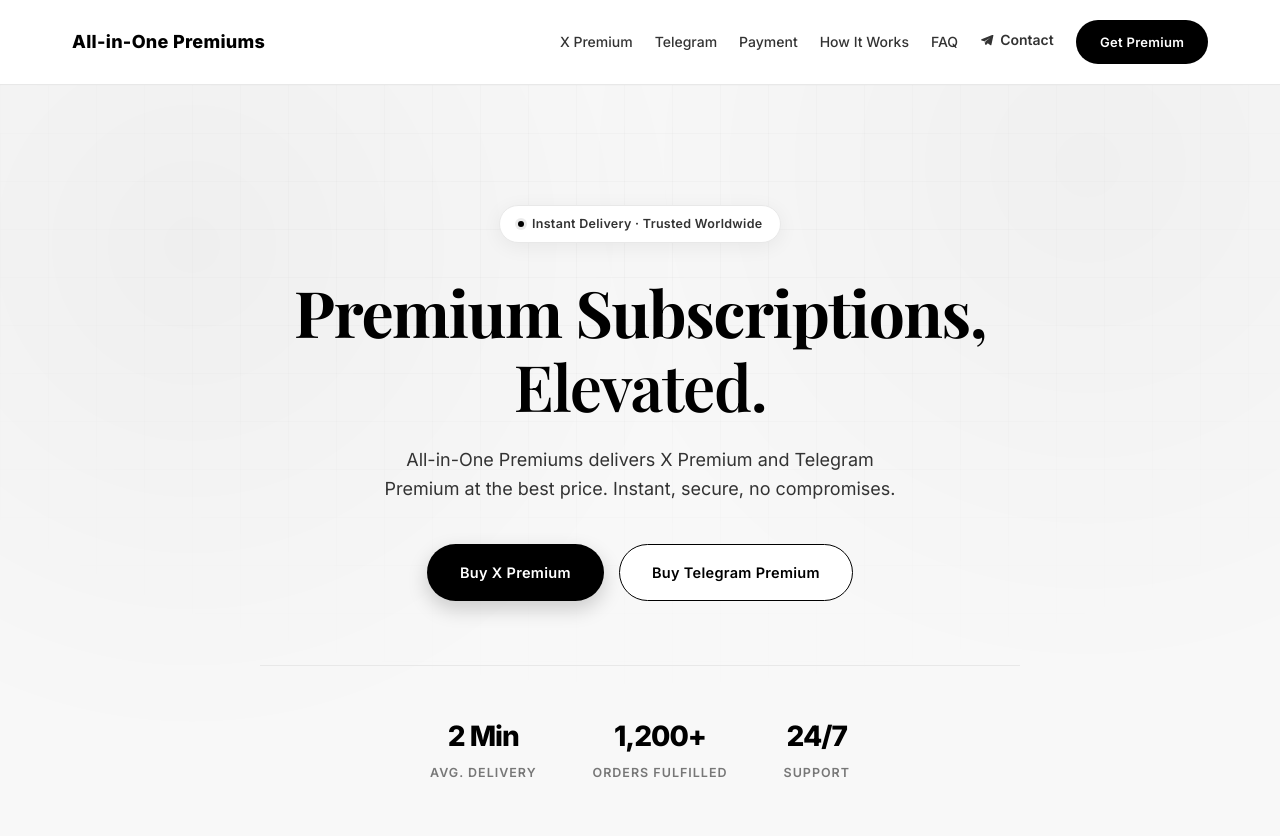
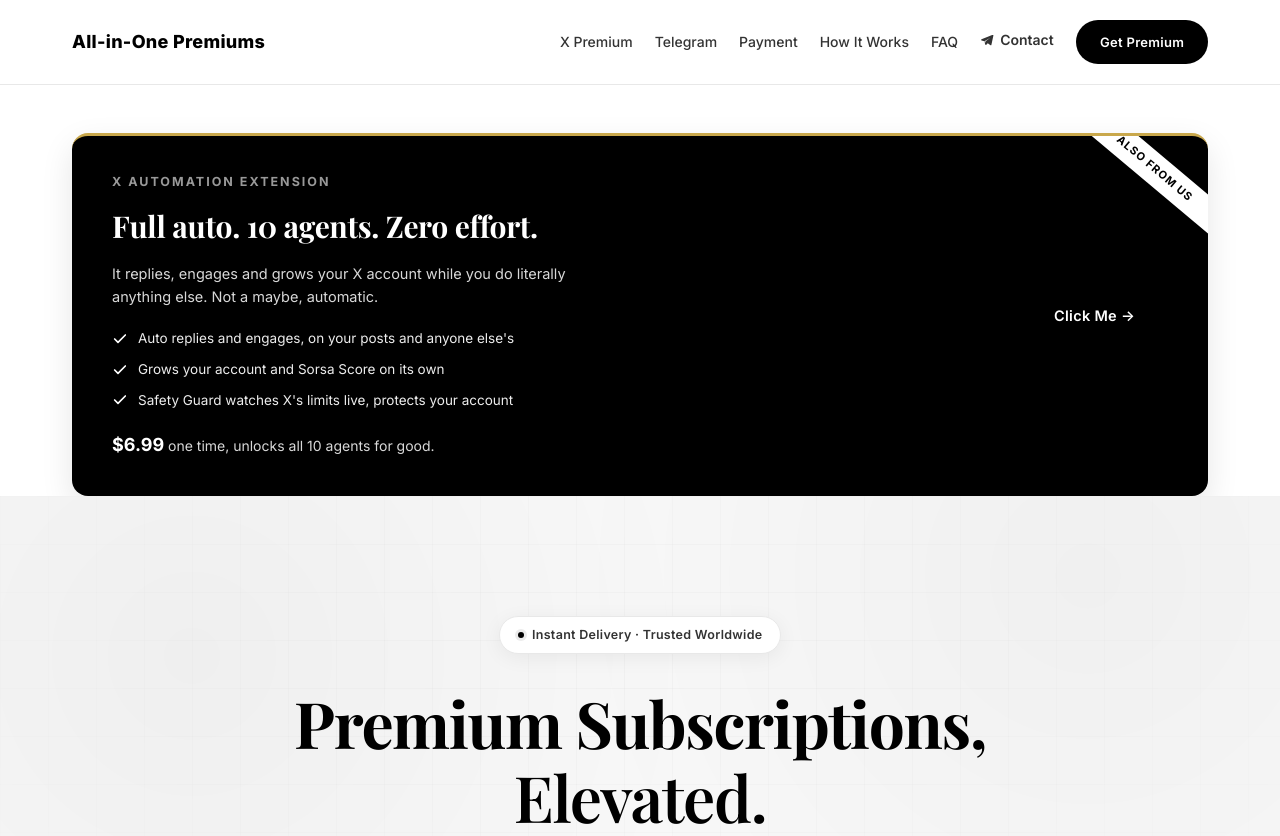
Before and after one commit to Evan3455940/all-in-one-premiums, a plain HTML site: page index.html in a window 1280 px wide. Shown: the top 836 px of the page. Drawn offline with nearby package versions, Linux system fonts and the light colour scheme.

Commit message:
Add X automation extension promo banner

```diff
--- a/index.html
+++ b/index.html
@@ -128,6 +128,28 @@
   .hero-stats{display:flex;justify-content:center;gap:56px;flex-wrap:wrap;padding-top:48px;border-top:1px solid var(--border);}
   .stat h3{font-size:28px;font-weight:800;letter-spacing:-1px;}
   .stat span{font-size:12.5px;color:var(--text-muted);text-transform:uppercase;letter-spacing:1px;font-weight:600;}
+
+  /* X automation promo banner */
+  .promo-banner{
+    position:relative;background:#000;color:#fff;border-radius:var(--radius);border-top:3px solid var(--gold);
+    padding:36px 40px;display:flex;align-items:center;justify-content:space-between;gap:40px;flex-wrap:wrap;
+    box-shadow:var(--shadow-lift);overflow:hidden;
+  }
+  .promo-banner .ribbon{background:#fff;color:#000;}
+  .promo-banner-text{flex:1;min-width:280px;}
+  .promo-banner-text .eyebrow{color:#999;margin-bottom:10px;}
+  .promo-banner-title{font-family:var(--font-serif);font-size:clamp(22px,3vw,30px);font-weight:700;letter-spacing:-.01em;margin-bottom:12px;}
+  .promo-banner-sub{font-size:14.5px;color:#D8D8D8;max-width:480px;margin-bottom:20px;}
+  .promo-banner-list{list-style:none;display:flex;flex-direction:column;gap:9px;margin-bottom:20px;}
+  .promo-banner-list li{display:flex;align-items:center;gap:10px;font-size:13.5px;color:#EDEDED;}
+  .promo-banner-list li svg{flex-shrink:0;width:16px;height:16px;stroke:#fff;stroke-width:2.5;}
+  .promo-banner-price{font-size:14px;color:#D8D8D8;}
+  .promo-banner-price b{color:#fff;font-size:18px;}
+  .promo-banner-cta{flex-shrink:0;white-space:nowrap;}
+  @media (max-width:768px){
+    .promo-banner{flex-direction:column;align-items:flex-start;padding:28px 24px;}
+    .promo-banner-cta{width:100%;text-align:center;}
+  }
 
   /* Sections */
   section{padding:100px 0;}
@@ -396,6 +418,27 @@
     <button class="menu-toggle" id="menuToggle" aria-label="Toggle menu"><span></span><span></span><span></span></button>
   </nav>
 </header>
+
+<!-- X AUTOMATION PROMO -->
+<section class="reveal" style="padding:48px 0 0;">
+  <div class="container">
+    <div class="promo-banner reveal">
+      <span class="ribbon">Also From Us</span>
+      <div class="promo-banner-text">
+        <span class="eyebrow">X Automation Extension</span>
+        <h3 class="promo-banner-title">Full auto. 10 agents. Zero effort.</h3>
+        <p class="promo-banner-sub">It replies, engages and grows your X account while you do literally anything else. Not a maybe, automatic.</p>
+        <ul class="promo-banner-list">
+          <li><svg viewBox="0 0 24 24" fill="none" stroke-linecap="round" stroke-linejoin="round"><polyline points="20 6 9 17 4 12"/></svg> Auto replies and engages, on your posts and anyone else's</li>
+          <li><svg viewBox="0 0 24 24" fill="none" stroke-linecap="round" stroke-linejoin="round"><polyline points="20 6 9 17 4 12"/></svg> Grows your account and Sorsa Score on its own</li>
+          <li><svg viewBox="0 0 24 24" fill="none" stroke-linecap="round" stroke-linejoin="round"><polyline points="20 6 9 17 4 12"/></svg> Safety Guard watches X's limits live, protects your account</li>
+        </ul>
+        <div class="promo-banner-price"><b>$6.99</b> one time, unlocks all 10 agents for good.</div>
+      </div>
+      <a href="https://t.me/XAutoPilot1Bot" target="_blank" rel="noopener" class="btn btn-primary ripple promo-banner-cta">Click Me →</a>
+    </div>
+  </div>
+</section>
 
 <!-- HERO -->
 <section class="hero">
```
